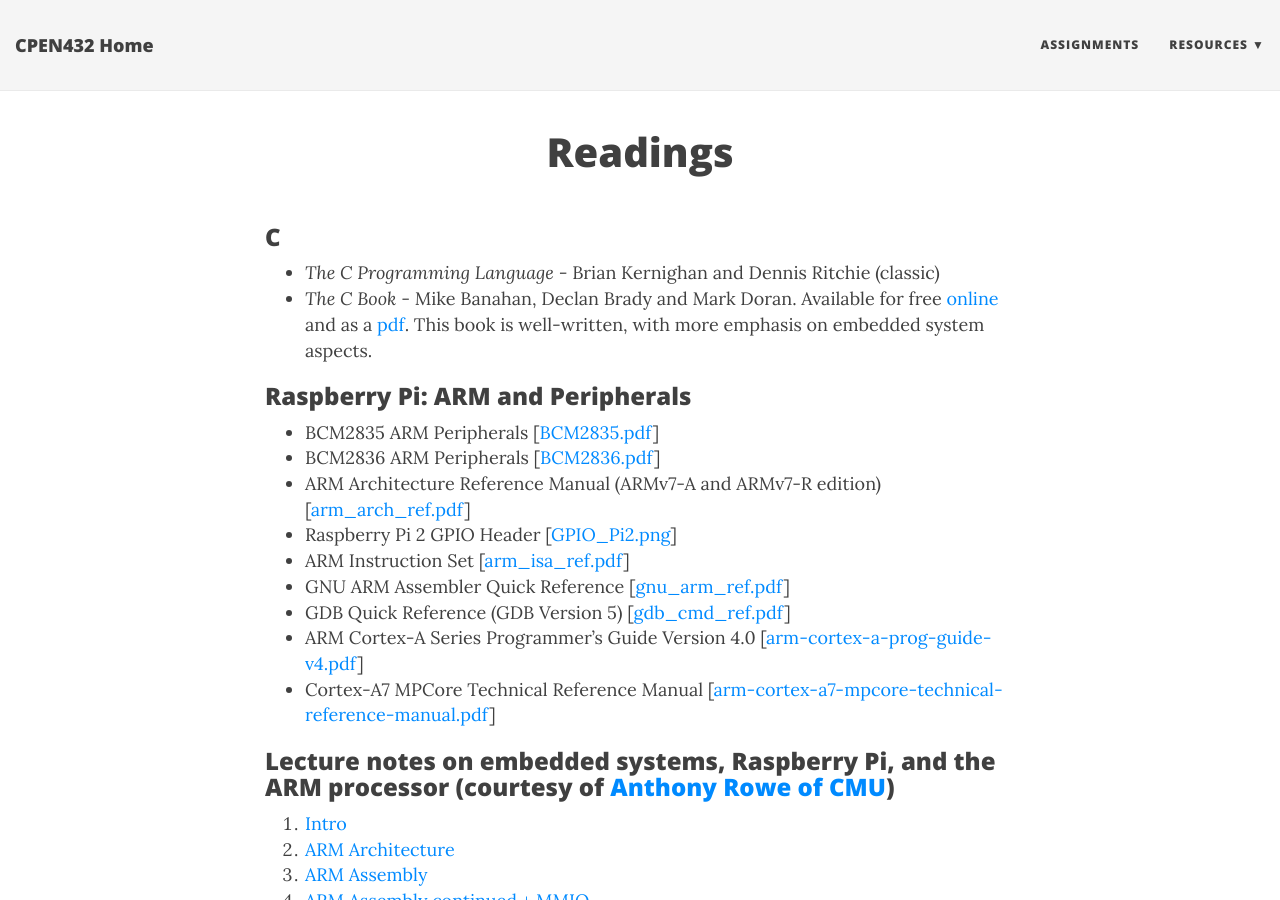
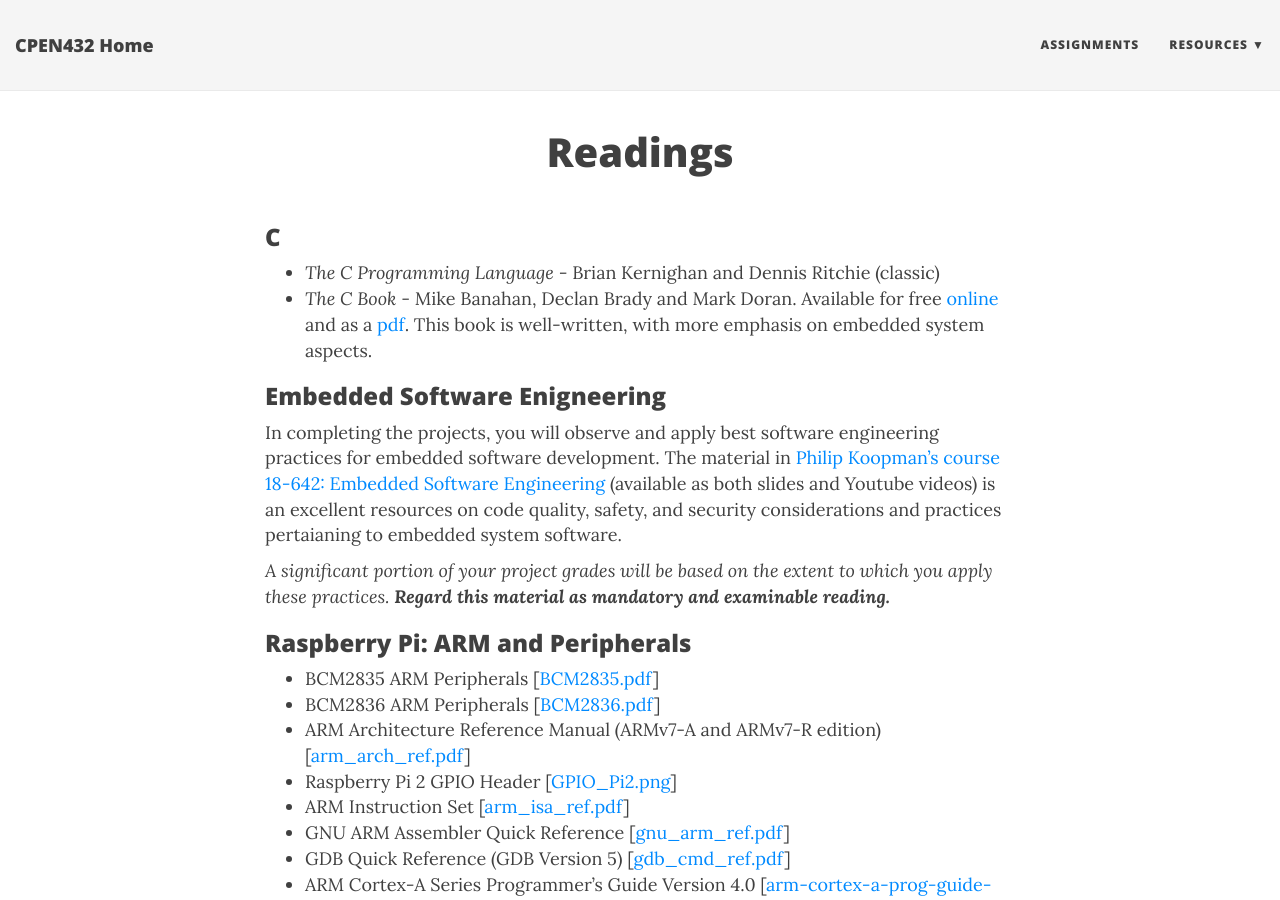
Before and after one commit to CPEN432/cpen432.github.io, a Jekyll site: the page built from readings.md, in a window 1280 px wide and 900 px high. Built offline with Jekyll 4.4.1, drawn with Linux system fonts in a browser that asks for light colours; nearby versions of some CDN libraries.

Commit message:
add koopman's safety course link

```diff
--- a/readings.md
+++ b/readings.md
@@ -6,6 +6,10 @@ title: Readings
 * _The C Programming Language_ - Brian Kernighan and Dennis Ritchie (classic)
 * _The C Book_ - Mike Banahan, Declan Brady and Mark Doran. Available for free [online](http://publications.gbdirect.co.uk/c_book/) and as a [pdf](http://publications.gbdirect.co.uk/c_book/thecbook.pdf). This book is well-written, with more emphasis on embedded system aspects.
 
+### Embedded Software Enigneering
+In completing the projects, you will observe and apply best software engineering practices for embedded software development. The material in [Philip Koopman's course 18-642: Embedded Software Engineering](https://users.ece.cmu.edu/~koopman/lectures/index.html) (available as both slides and Youtube videos) is an excellent resources on code quality, safety, and security considerations and practices pertaianing to embedded system software.
+
+*A significant portion of your project grades will be based on the extent to which you apply these practices. **Regard this material as mandatory and examinable reading.***
 
 ### Raspberry Pi: ARM and Peripherals
 * BCM2835 ARM Peripherals \[[BCM2835.pdf](http://cpen432.github.io/resources/BCM2835.pdf)\]
```
